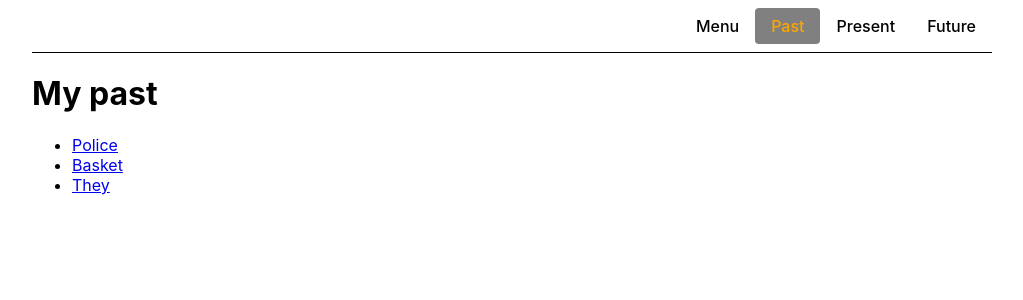
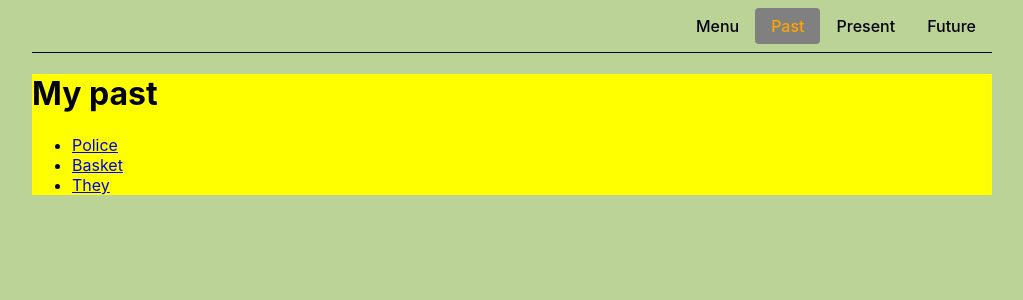
Before and after one commit to MateuszKar2/Portfolio, a React (Create React App) app: page /past in a window 1280 px wide. Shown: the top 300 px of the page, without its empty margins (128-1151 px from the left). Built offline with nearby package versions, Linux system fonts and the light colour scheme.

Commit message:
add file

```diff
--- a/package.json
+++ b/package.json
@@ -11,6 +11,7 @@
     "react-dom": "^18.1.0",
     "react-router-dom": "^6.26.2",
     "react-scripts": "5.0.1",
+    "styled": "^1.0.0",
     "styled-components": "^6.1.13",
     "web-vitals": "^2.1.3"
   },
--- a/src/index.css
+++ b/src/index.css
@@ -1,12 +1,13 @@
 @import-normalize; /* bring in normalize.css styles */
 
 body {
-  margin: 0;
+    margin: 0;
   font-family: -apple-system, BlinkMacSystemFont, 'Segoe UI', 'Roboto', 'Oxygen',
     'Ubuntu', 'Cantarell', 'Fira Sans', 'Droid Sans', 'Helvetica Neue',
     sans-serif;
   -webkit-font-smoothing: antialiased;
   -moz-osx-font-smoothing: grayscale;
+  background-color: rgb(188, 211, 151);
 }
 
 code {
--- a/src/pages/Past.jsx
+++ b/src/pages/Past.jsx
@@ -1,11 +1,13 @@
 
 import { Link, Outlet } from "react-router-dom";
+import { PagePast } from "styled/Past.styled.ts";
 
 
 const Past = () => {
 
     return(
-        <div>
+        <PagePast>
+            <div>
             <h1>
                 My past
             </h1>
@@ -22,6 +24,7 @@ const Past = () => {
             </ul>
             <Outlet/>
         </div>
+        </PagePast>
     )
 }
 
--- /dev/null
+++ b/src/styled/Past.styled.ts
@@ -0,0 +1,6 @@
+import styled from 'styled-components'
+
+
+export const PagePast = styled.div`
+    background-color: yellow;
+  `;
```
Also changed, not shown: src/components/Hobby.jsx (+6 -4 lines), 1 other file (tests, documents, lock files or other folders).
